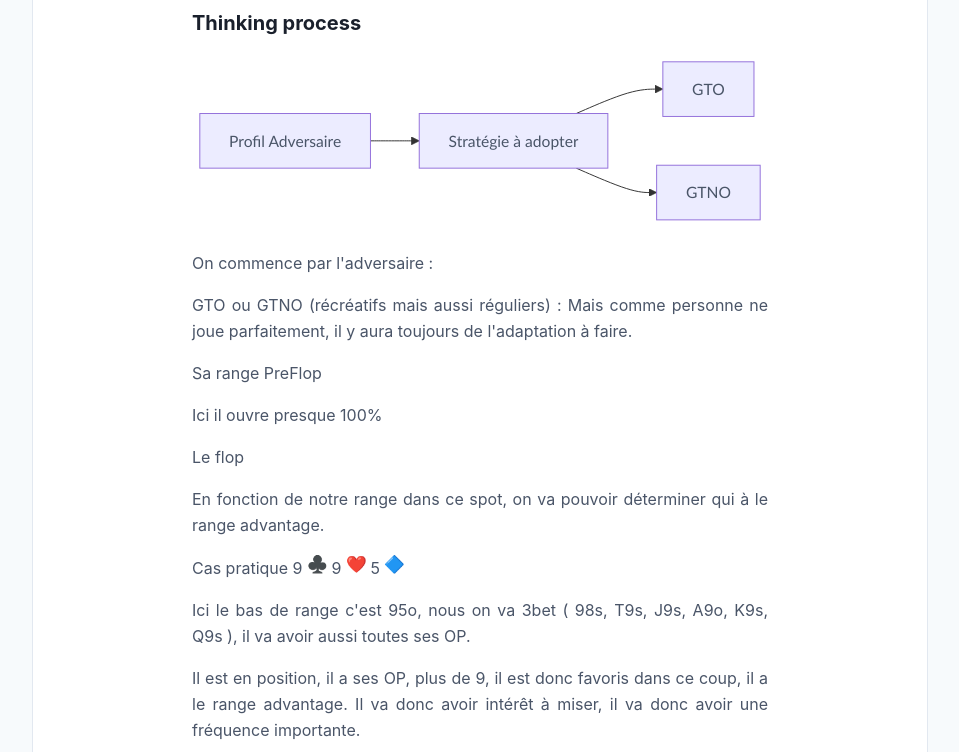
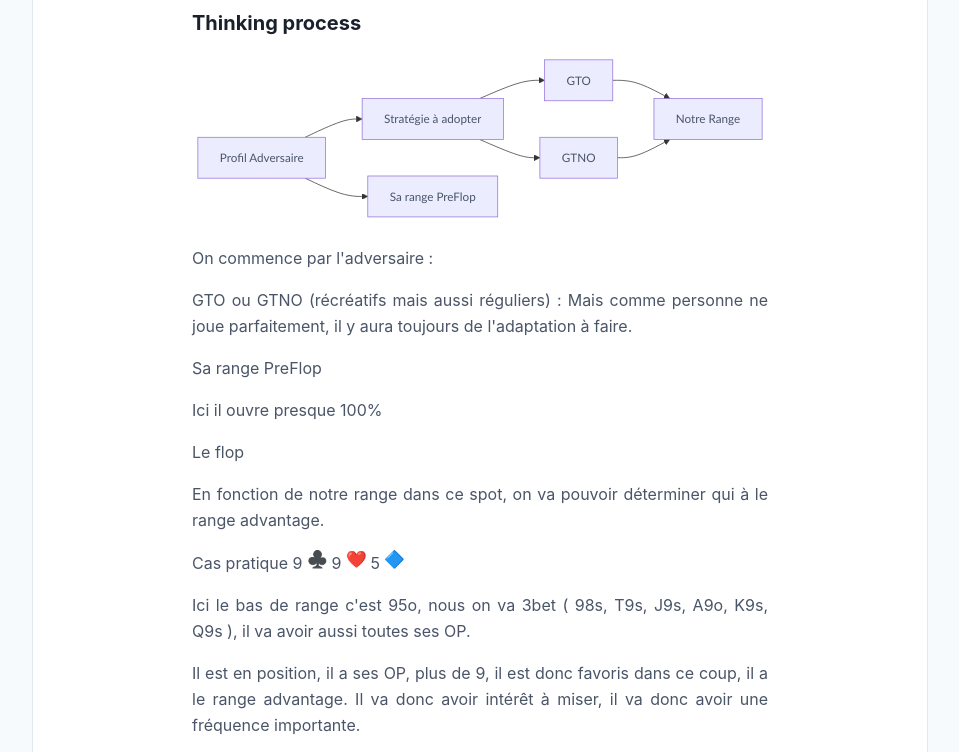
Before and after one commit to greglejeune/blog, a Jekyll site: the page built from _posts/2020-01-23-thinking-process.md, in a window 1280 px wide and 900 px high, scrolled down 382 px, cut to the strip 148-900 px from the top of the window. Shown: the whole strip, without its empty margins (160-1119 px from the left). Built offline with Jekyll 4.4.1, drawn with Linux system fonts in a browser that asks for light colours; emoji names are drawn with the system emoji font.

Commit message:
Update 2020-01-23-thinking-process.md

```diff
--- a/_posts/2020-01-23-thinking-process.md
+++ b/_posts/2020-01-23-thinking-process.md
@@ -23,6 +23,9 @@ video: Basou_NL5K.mp4
       A[Profil Adversaire] --> S[Stratégie à adopter]
       S --> GTO
       S --> GTNO
+      GTO --> N[Notre Range]
+      GTNO --> N
+      A --> R[Sa range PreFlop]
   </div>
 
   <p>On commence par l'adversaire :</p>
```
